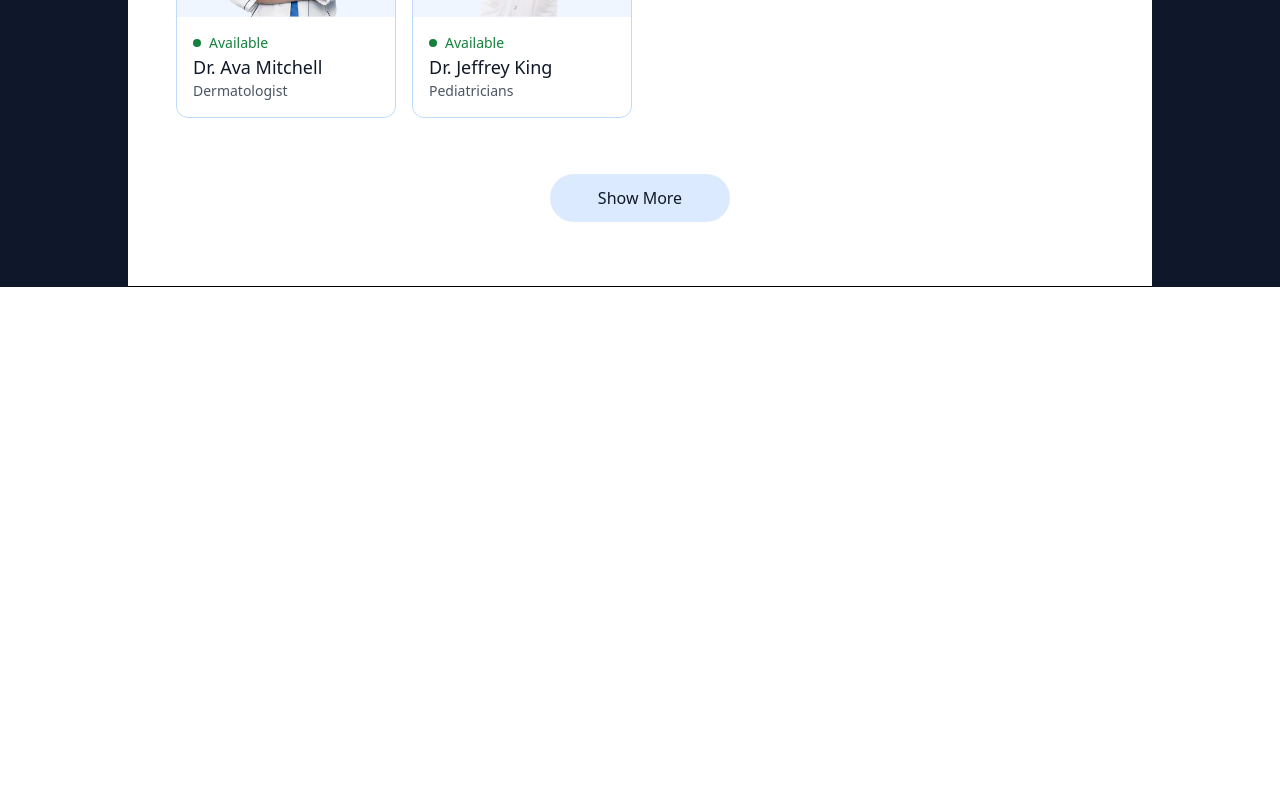
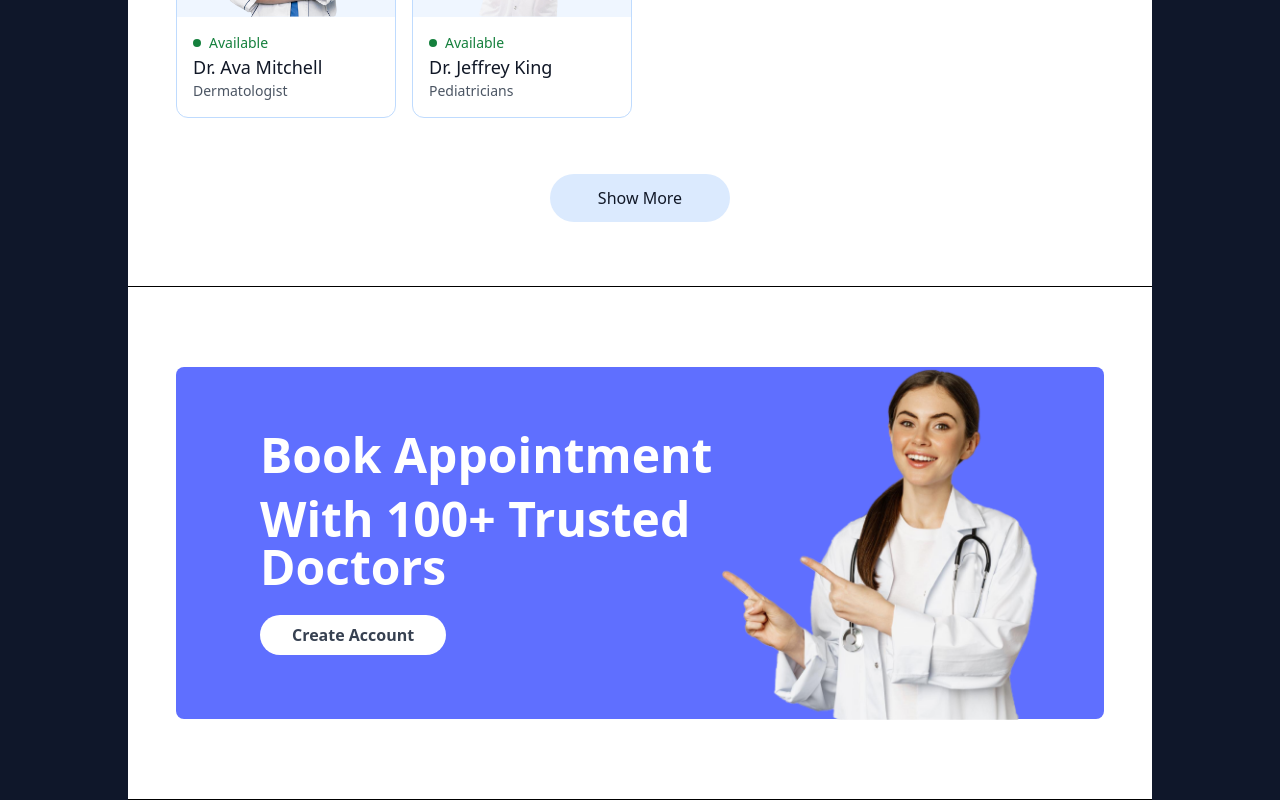
Before and after one commit to pnk-ltoc-892/presmed, a React (Vite) app: page / in a window 1280 px wide. Shown: the part 2181-2981 px from the top of the page. Before the commit the page ends 2468 px from the top, so only its background shows below. Built offline with nearby package versions, Linux system fonts and the light colour scheme.

Commit message:
Add Banner Component

```diff
--- /dev/null
+++ b/src/components/Banner.jsx
@@ -0,0 +1,29 @@
+import React from 'react'
+import { assets } from '../assets/assets.js'
+import { useNavigate } from 'react-router-dom'
+
+const Banner = () => {
+    const navigate = useNavigate()
+    return (
+        <div className='flex bg-primary rounded-lg px-6 py-4 my-20 md:px-16 md:mx-12 '>
+            {/* Left Side */}
+            <div className='flex-1 py-8 md:py-12 md:pl-5'>
+                <div className='text-xl sm:text-2xl md:text-3xl lg:text-5xl text-white font-semibold'>
+                <p>Book Appointment</p>
+                <p className='mt-4' >With 100+ Trusted Doctors</p>
+                <button className='bg-white text-sm sm:text-base text-gray-700 px-8 py-2  rounded-full mt-6 hover:scale-105 transition-all duration-300'
+                    onClick={() => {navigate('/login');scrollTo(0,0);}}
+                >Create Account</button>
+                </div>
+            </div>
+            {/* Right Side */}
+            <div className='hidden md:block md:w-1/2 lg:w-[320px] relative'>
+                <img src={assets.appointment_img} alt="Doctor Image"
+                    className='w-full absolute bottom-[-17px] right-0 max-w-sm'
+                />
+            </div>
+        </div>
+    )
+}
+
+export default Banner
--- a/src/pages/Home.jsx
+++ b/src/pages/Home.jsx
@@ -2,6 +2,7 @@
 import Header from '../components/Header'
 import SpecialityMenu from '../components/SpecialityMenu'
 import TopDoctors from '../components/TopDoctors'
+import Banner from '../components/Banner'
 
 function Home() {
     return (
@@ -15,6 +16,9 @@
             <div className='border-b-[1px] border-black '>
                 <TopDoctors />
             </div>
+            <div className='border-b-[1px] border-black '>
+                <Banner />
+            </div>
         </>
     )
 }
```
